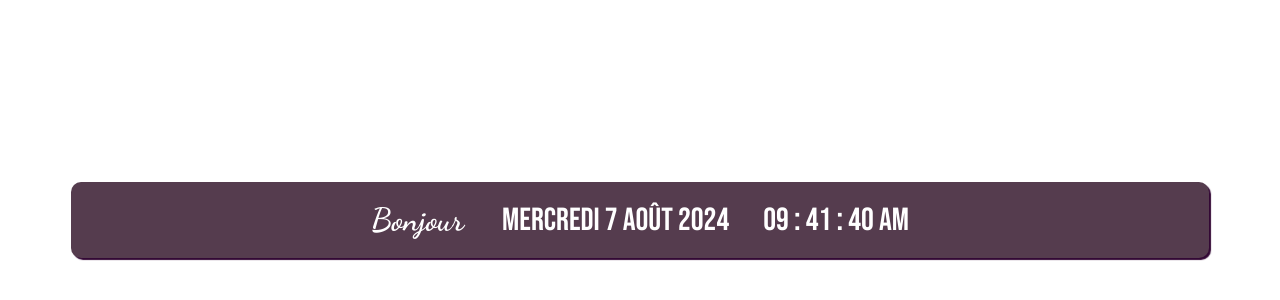
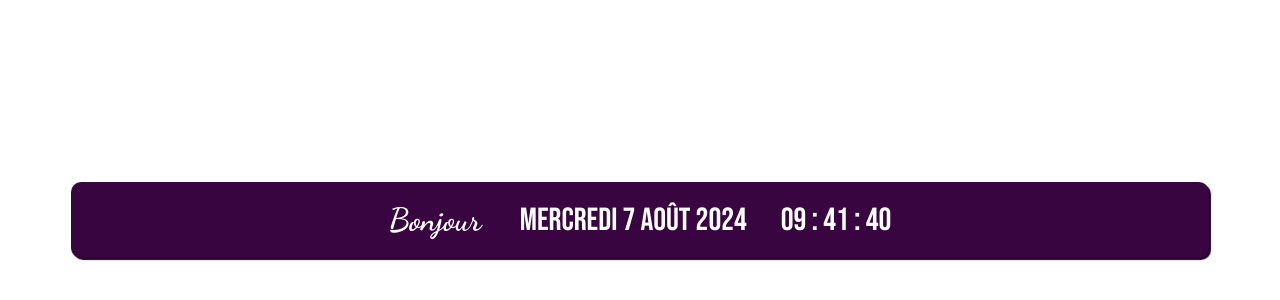
Before and after one commit to nadopotentiel/datenow, a plain HTML site: page index.html in a window 1280 px wide. Shown: the part 180-480 px from the top of the page. Drawn offline with Linux system fonts and the light colour scheme.

Commit message:
Update index.html

```diff
--- a/index.html
+++ b/index.html
@@ -41,11 +41,11 @@
         .card {
             padding: 10px 25px;
             border-radius: 10px;
-            background: #553c4e;
+            background: #380541; /* Couleur modifiée */
             width: 85vw;
             color: #fff;
             display: inline-block;
-            box-shadow: 2px 2px 1px 0px #330835;
+            box-shadow: 2px 2px 1px 0px #220326; /* Couleur modifiée */
         }
 
         .card:hover {
@@ -113,19 +113,16 @@
             var hour = zeros(twelveHour(today.getHours()));
             var minutes = zeros(today.getMinutes());
             var seconds = zeros(today.getSeconds());
-            if (today.getHours() >= 12) {
-                seconds += " pm"
-            } else {
-                seconds += " am"
-            }
             var hrs = today.getHours();
             var greet;
-            if (hrs < 12)
+
+            if (hrs < 12) {
                 greet = 'Bonjour ';
-            else if (hrs >= 12 && hrs <= 17)
+            } else if (hrs >= 12 && hrs <= 17) {
                 greet = 'Bon après-midi ';
-            else if (hrs >= 17 && hrs <= 24)
+            } else {
                 greet = 'Bonsoir ';
+            }
 
             document.getElementById('greet').innerHTML = greet;
             document.getElementById('hour').innerHTML = hour;
@@ -135,19 +132,16 @@
 
         function twelveHour(hour) {
             if (hour > 12) {
-                return hour -= 12
+                return hour -= 12;
             } else if (hour === 0) {
                 return hour = 12;
             } else {
-                return hour
+                return hour;
             }
         }
 
         function zeros(num) {
-            if (num < 10) {
-                num = '0' + num
-            }
-            return num;
+            return num < 10 ? '0' + num : num;
         }
 
         function dateTime() {
```
